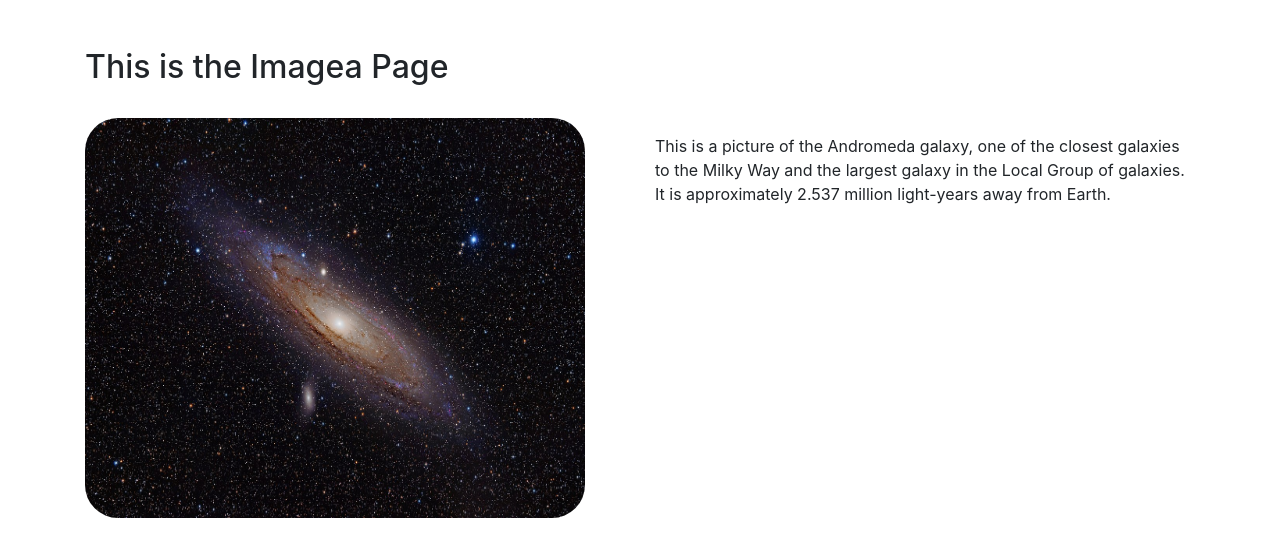
After one commit to Programmingmonth/Weblog, a Django app: page /imagea/ in a window 1280 px wide. The commit adds this page. Shown: the top 557 px of the page. Run offline with Django 5.2, Linux system fonts and the light colour scheme; some libraries are stand-ins or nearby versions.

Commit message:
Initial commit

```diff
--- /dev/null
+++ b/Astronomy/web/templates/Imagea.html
@@ -0,0 +1,37 @@
+<!DOCTYPE html>
+<html lang="en">
+<head>
+    <meta charset="UTF-8">
+    <meta name="viewport" content="width=device-width, initial-scale=1.0">
+    <title>Imagea Page</title>
+    <!-- Bootstrap CSS -->
+    <link href="https://stackpath.bootstrapcdn.com/bootstrap/4.5.2/css/bootstrap.min.css" rel="stylesheet">
+    <style>
+        .Andromeda {
+            border-radius: 33px;
+            overflow: hidden;
+            height: 400px;
+            width: 500px;
+        }
+    </style>
+</head>
+<body>
+    {% load static %}
+    <div class="container mt-5">
+        <h2>This is the Imagea Page</h2>
+        <br>
+        <div class="row">
+            <div class="col-md-6">
+                <img class="Andromeda" src="{% static 'image/Andromeda.jpg' %}" alt="Andromeda Picture">
+            </div>
+            <div class="col-md-6 d-flex align-items-start mt-3">
+                <p class="text-left">This is a picture of the Andromeda galaxy, one of the closest galaxies to the Milky Way and the largest galaxy in the Local Group of galaxies. It is approximately 2.537 million light-years away from Earth.</p>
+            </div>
+        </div>
+    </div>
+    <!-- Bootstrap JS, Popper.js, and jQuery -->
+    <script src="https://code.jquery.com/jquery-3.5.1.slim.min.js"></script>
+    <script src="https://cdn.jsdelivr.net/npm/@popperjs/core@2.5.3/dist/umd/popper.min.js"></script>
+    <script src="https://stackpath.bootstrapcdn.com/bootstrap/4.5.2/js/bootstrap.min.js"></script>
+</body>
+</html>
--- a/Astronomy/web/templates/next_page_2.html
+++ b/Astronomy/web/templates/next_page_2.html
@@ -27,5 +27,11 @@
     <script src="https://code.jquery.com/jquery-3.5.1.slim.min.js"></script>
     <script src="https://cdn.jsdelivr.net/npm/@popperjs/core@2.5.3/dist/umd/popper.min.js"></script>
     <script src="https://stackpath.bootstrapcdn.com/bootstrap/4.5.2/js/bootstrap.min.js"></script>
+    <!-- JavaScript to open a new tab or window -->
+    <script>
+        window.onload = function() {
+            window.open('http://localhost:8089/imagea/', '_blank');
+        }
+    </script>
 </body>
 </html>
--- a/Astronomy/web/urls.py
+++ b/Astronomy/web/urls.py
@@ -5,4 +5,5 @@ urlpatterns = [
     path('', views.index, name='index'),
     path('next/', views.next_page, name='next_page'),
     path('next2/', views.next_page_2, name='next_page_2'),
+    path('imagea/', views.imagea_page, name='imagea_page'),
 ]
--- a/Astronomy/web/views.py
+++ b/Astronomy/web/views.py
@@ -10,3 +10,6 @@ def next_page(request):
 
 def next_page_2(request):
     return render(request, 'next_page_2.html')
+
+def imagea_page(request):
+    return render(request, 'Imagea.html')
```
Also changed, not shown: Astronomy/static/image/Andromeda.jpg (added).
